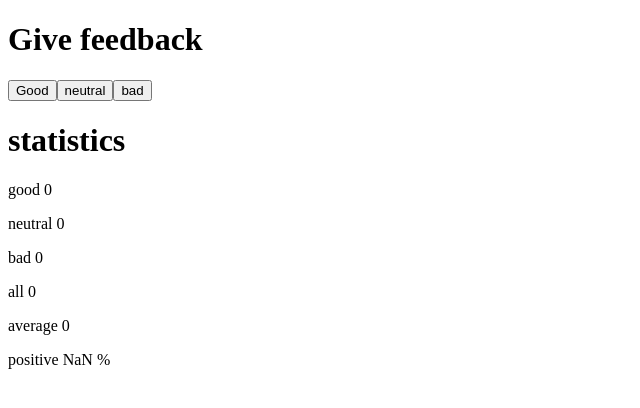
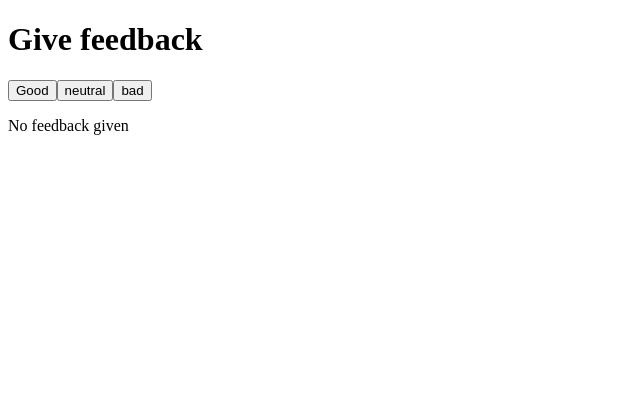
Before and after one commit to edwardfgt/fullstackopen, a React (Vite) app in the folder part1/unicafe/: page / in a window 1280 px wide. Shown: the top 408 px of the page, without its empty margins (0-640 px from the left). Built offline with nearby package versions, Linux system fonts and the light colour scheme.

Commit message:
Complete 1.9

```diff
--- a/part1/unicafe/src/App.jsx
+++ b/part1/unicafe/src/App.jsx
@@ -45,7 +45,10 @@ const App = () => {
         <button onClick={handleNeutral}>neutral</button>
         <button onClick={handleBad}>bad</button>
       </div>
-      <Statistics good={good} neutral={neutral} bad={bad}/>
+
+      {good === 0 & neutral === 0 & bad === 0 ?
+      <p>No feedback given</p> :
+      <Statistics good={good} neutral={neutral} bad={bad}/>}
     </>
   )
 }
```
